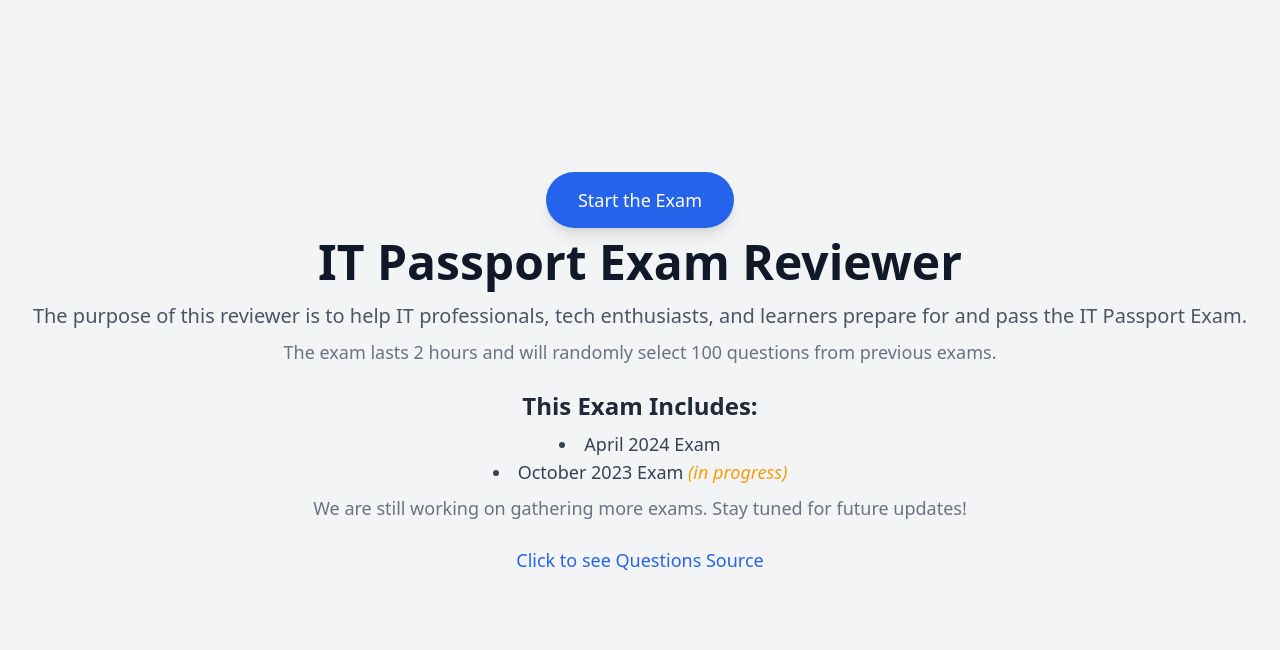
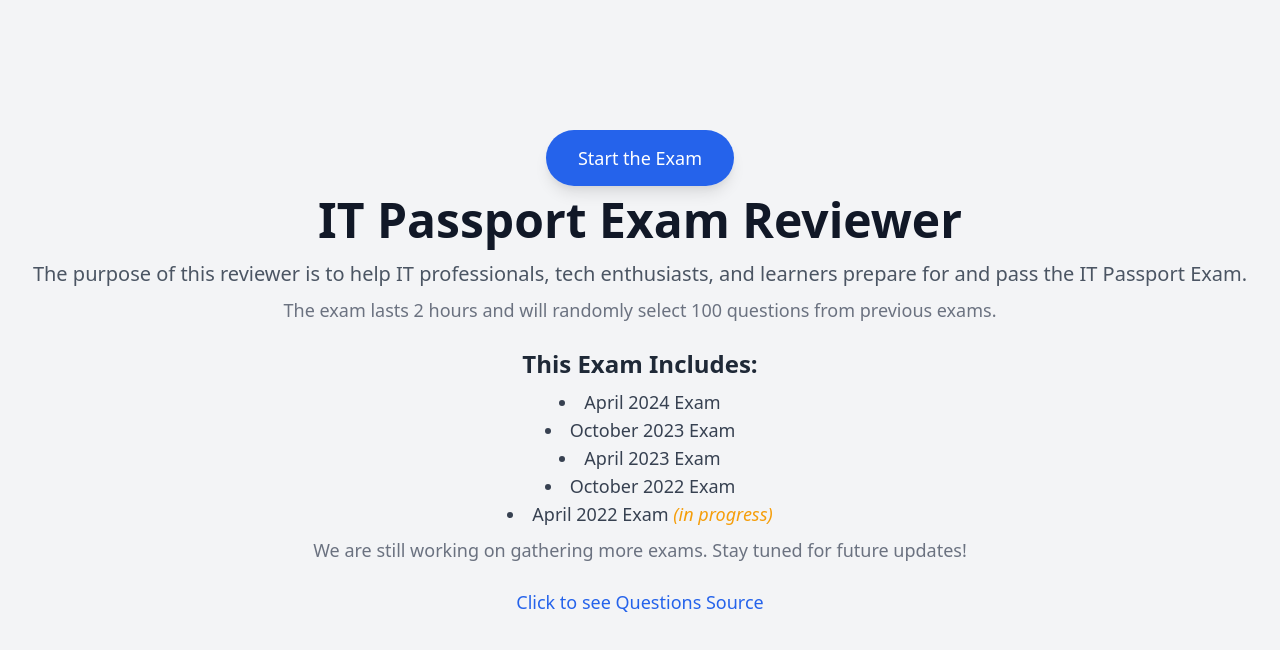
Before and after one commit to reycrocs/it-exam-reviewer, a plain HTML site: page index.html in a window 1280 px wide. Drawn offline with nearby package versions, Linux system fonts and the light colour scheme.

Commit message:
updated landing page

```diff
--- a/index.html
+++ b/index.html
@@ -31,7 +31,10 @@
         <h2 class="text-xl sm:text-2xl font-semibold text-gray-800 mb-2">This Exam Includes:</h2>
         <ul class="list-disc list-inside text-sm sm:text-lg text-gray-700">
           <li>April 2024 Exam</li>
-          <li>October 2023 Exam <span class="text-yellow-500 italic">(in progress)</span></li>
+          <li>October 2023 Exam</li>
+          <li>April 2023 Exam</li>
+          <li>October 2022 Exam</li>
+          <li>April 2022 Exam <span class="text-yellow-500 italic">(in progress)</span></li>
         </ul>
       </div>
 
```
